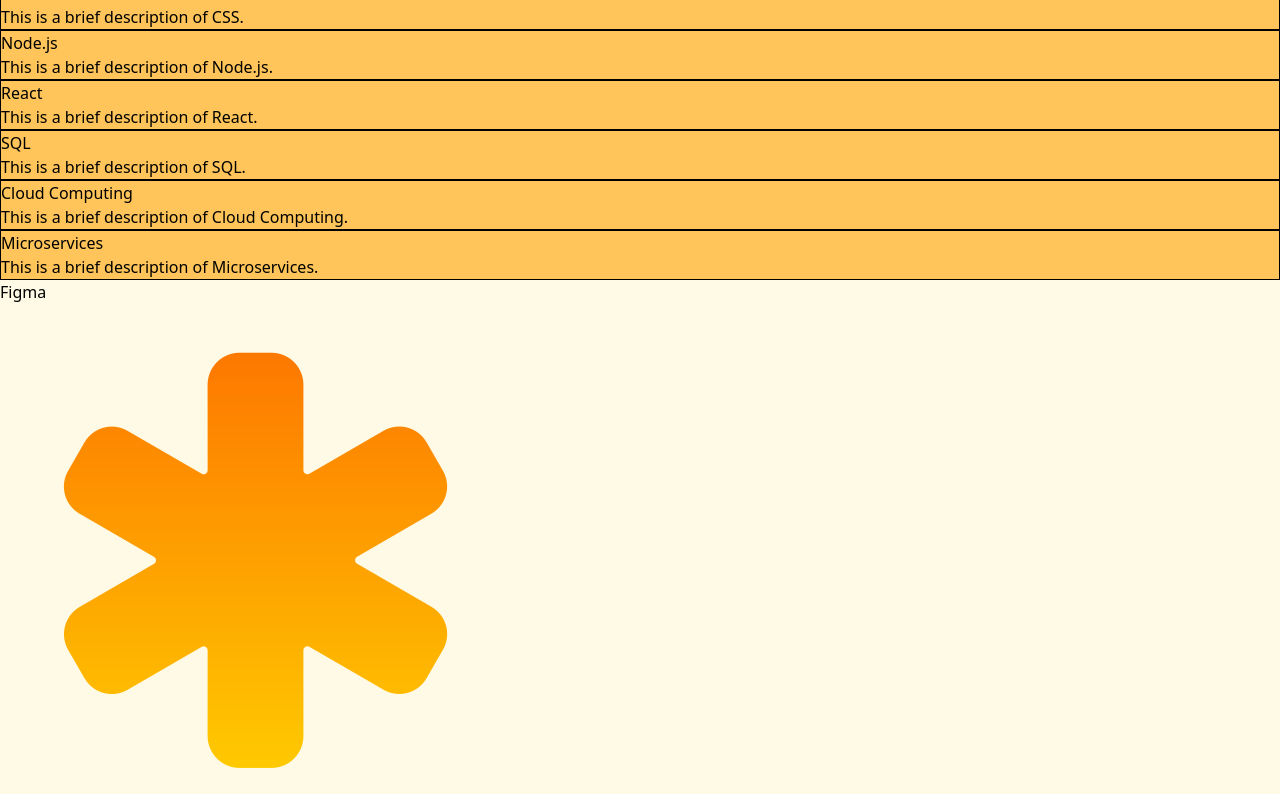
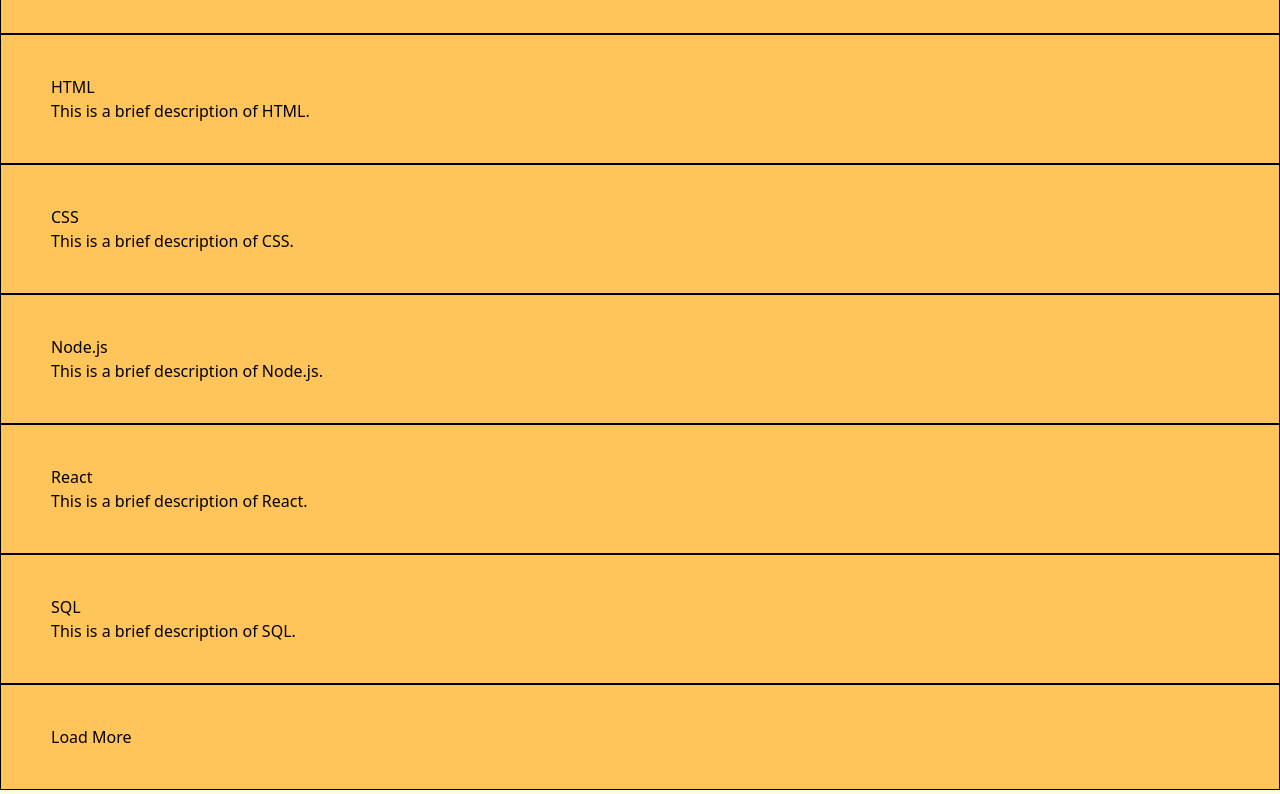
Before and after one commit to shubhamwhite/portfolio, a React (Vite) app: page / in a window 1280 px wide. Shown: the part 1340-2134 px from the top of the page. Built offline with nearby package versions, Linux system fonts and the light colour scheme; a web font is replaced by a local one.

Commit message:
change card effect and style

```diff
--- a/src/components/SkillComponent.jsx
+++ b/src/components/SkillComponent.jsx
@@ -1,3 +1,5 @@
+import React, { useState } from 'react';
+
 const SkillComponent = () => {
   const skills = [
     { id: 1, name: "JavaScript", description: "This is a brief description of JavaScript." },
@@ -8,25 +10,59 @@ const SkillComponent = () => {
     { id: 6, name: "SQL", description: "This is a brief description of SQL." },
     { id: 7, name: "Cloud Computing", description: "This is a brief description of Cloud Computing." },
     { id: 8, name: "Microservices", description: "This is a brief description of Microservices." },
+    { id: 8, name: "Microservices", description: "This is a brief description of Microservices." },
+    { id: 8, name: "Microservices", description: "This is a brief description of Microservices." }
   ];
 
+  const [visibleSkills, setVisibleSkills] = useState(6);
+
+  const loadMoreSkills = () => {
+    setVisibleSkills((prev) => Math.min(prev + 2, skills.length));
+  };
+
   return (
-    <div className=" h-screen background-color pb-40 pt-40 grid grid-cols-1 sm:grid-cols-2 md:grid-cols-3 gap-4 p-4 px-8 md:px-20 lg:px-40 border-t-[1px] border-gray-700">
-      {skills.map((skill) => (
+    <div className="flex flex-col justify-center items-center background-color pb-40 pt-20 px-8 md:px-20 lg:px-40 border-t-[1px] border-gray-700 min-h-screen">
+
+      <div className="w-full flex justify-center mb-8">
+      <p className="text-center max-w-2xl mx-auto text-gray-800 bg-gray-100 p-4 rounded-lg shadow-md mb-10">
+         😎 Lorem Ipsum is simply dummy text of the printing and typesetting industry.
+      </p>
+      </div>
+
+      <div className="grid grid-cols-1 sm:grid-cols-2 md:grid-cols-3 gap-4 w-full">
+        {skills.slice(0, visibleSkills).map((skill) => (
           <div
             key={skill.id}
-          className="shadow-md rounded-lg overflow-hidden flex transition-transform transform hover:scale-95"
+            className="flex flex-col shadow-md rounded-lg overflow-hidden transition-transform transform hover:scale-95"
             style={{
-            backgroundColor: "#FFC55A", // Set background color
-            border: "1px solid black", // Add black border
+              backgroundColor: "#FFC55A",
+              border: "1px solid black",
+              padding: "40px 50px",
             }}
           >
-          <div className="p-4 w-full">
-            <h2 className="text-xl font-bold text-black">{skill.name}</h2> {/* Change text color to black */}
-            <p className="text-black">{skill.description}</p> {/* Change text color to black */}
+            <div className="flex-grow">
+              <h2 className="text-xl font-bold text-black">{skill.name}</h2>
+              <p className="text-black">{skill.description}</p>
             </div>
           </div>
         ))}
+
+        {visibleSkills < skills.length && (
+          <div
+            className="flex flex-col shadow-md rounded-lg overflow-hidden transition-transform transform hover:scale-95 cursor-pointer"
+            onClick={loadMoreSkills}
+            style={{
+              backgroundColor: "#FFC55A",
+              border: "1px solid black",
+              padding: "40px 50px",
+            }}
+            >
+            <div className="flex-grow flex items-center justify-center text-2xl font-normal">
+              Load More
+            </div>
+          </div>
+        )}
+      </div>
     </div>
   );
 };
```
Lines whose indentation alone changed are shown as unchanged.
